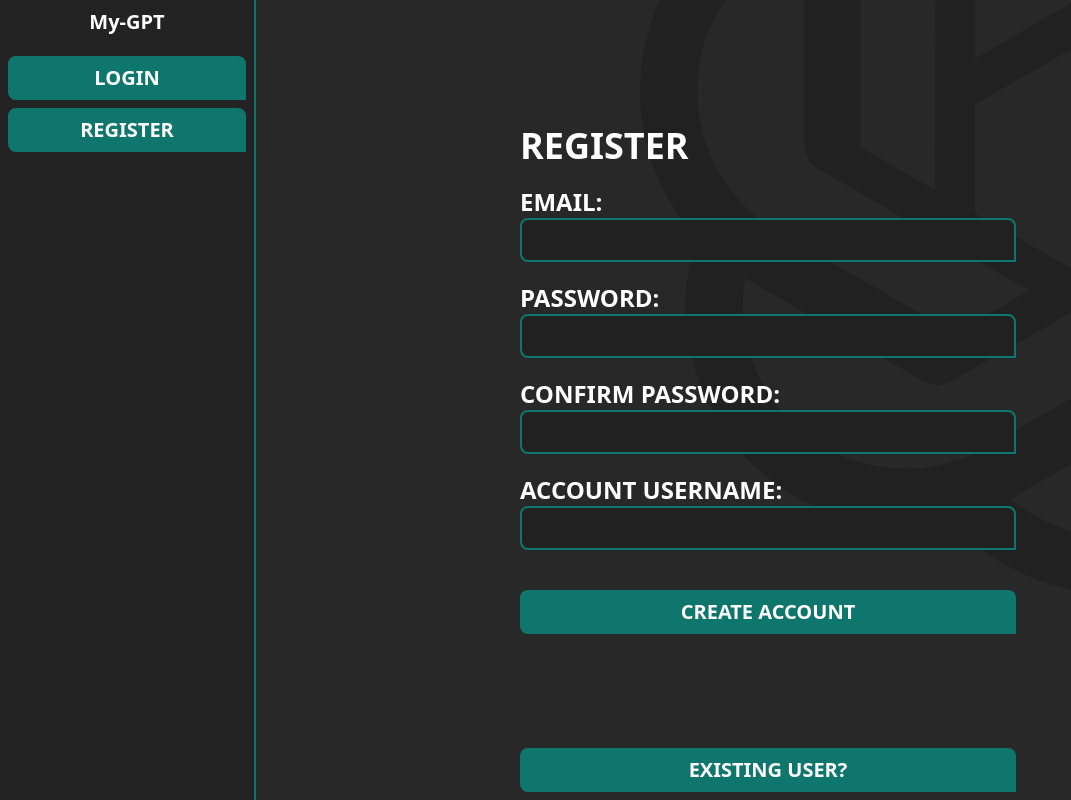
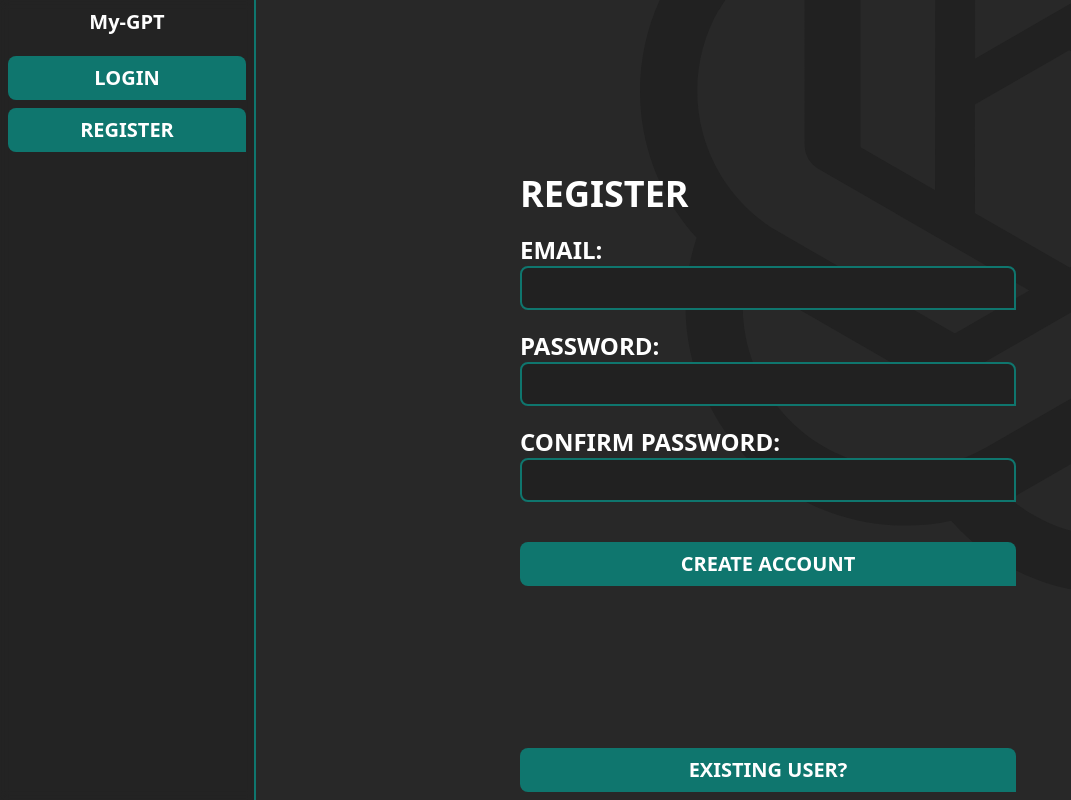
Before and after one commit to jongreen96/my-gpt, a React (Vite) app in the folder frontend/: page /register in a window 1280 px wide. Shown: the whole page, without its empty margins (0-1071 px from the left). Built offline with nearby package versions, Linux system fonts and the light colour scheme; no server answers.

Commit message:
Deprecated account name

```diff
--- a/frontend/src/pages/Register.jsx
+++ b/frontend/src/pages/Register.jsx
@@ -12,7 +12,6 @@ export default function Login() {
 		email: '',
 		password: '',
 		confirmPassword: '',
-		accountName: '',
 	});
 
 	const handleSubmit = (e) => {
@@ -95,25 +94,6 @@ export default function Login() {
 						/>
 					</div>
 
-					<div className='flex flex-col'>
-						<label
-							htmlFor='account-name'
-							className='text-2xl font-semibold uppercase'
-						>
-							account username:
-						</label>
-						<input
-							type='text'
-							name='account-name'
-							id='account-name'
-							className='rounded-lg rounded-br-none border-2 border-teal-700 bg-light p-2 dark:bg-xdark'
-							value={form.accountName}
-							onChange={(e) =>
-								setForm({ ...form, accountName: e.target.value })
-							}
-						/>
-					</div>
-
 					<p className='text-center text-red-600'>{errorMessage}</p>
 
 					<button className='rounded-lg rounded-br-none bg-teal-700 p-2 text-xl font-semibold uppercase text-white hover:bg-teal-800'>
```
Also changed, not shown: 4 other files (tests, documents, lock files or other folders).
